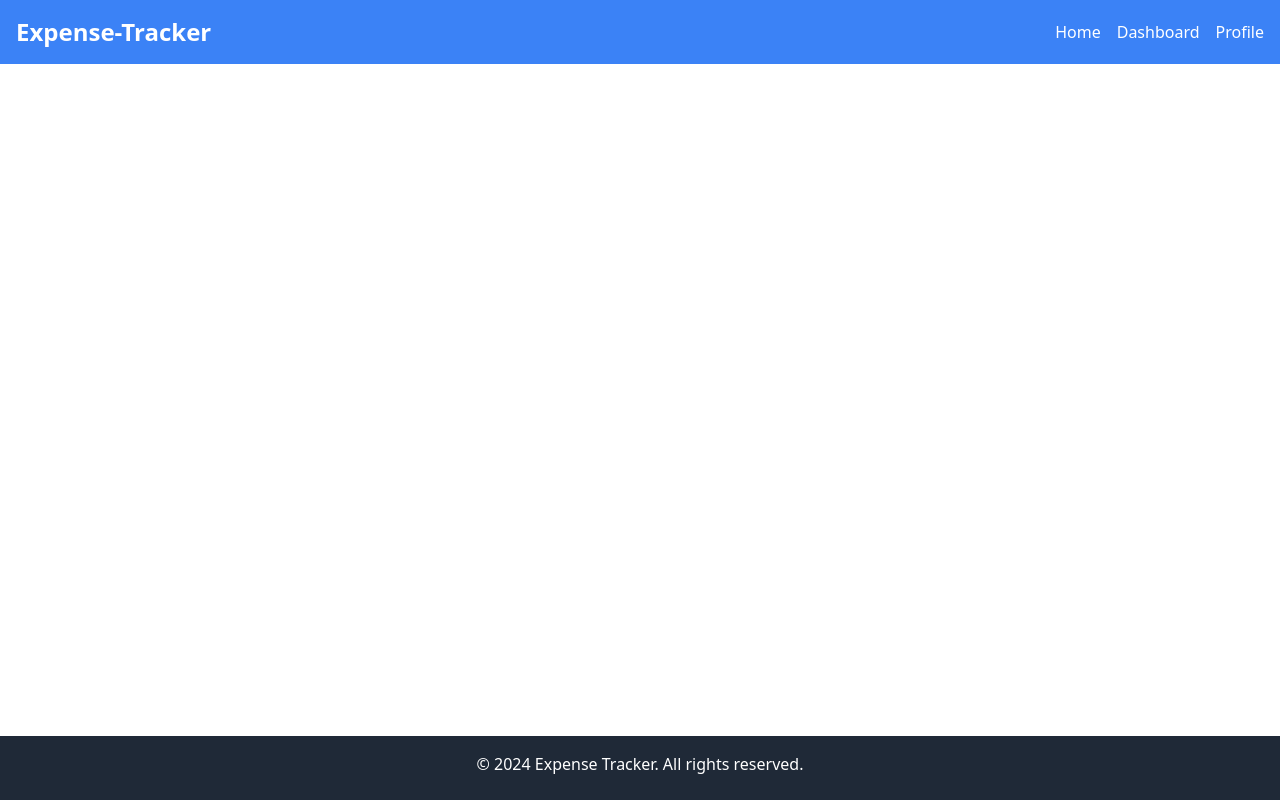
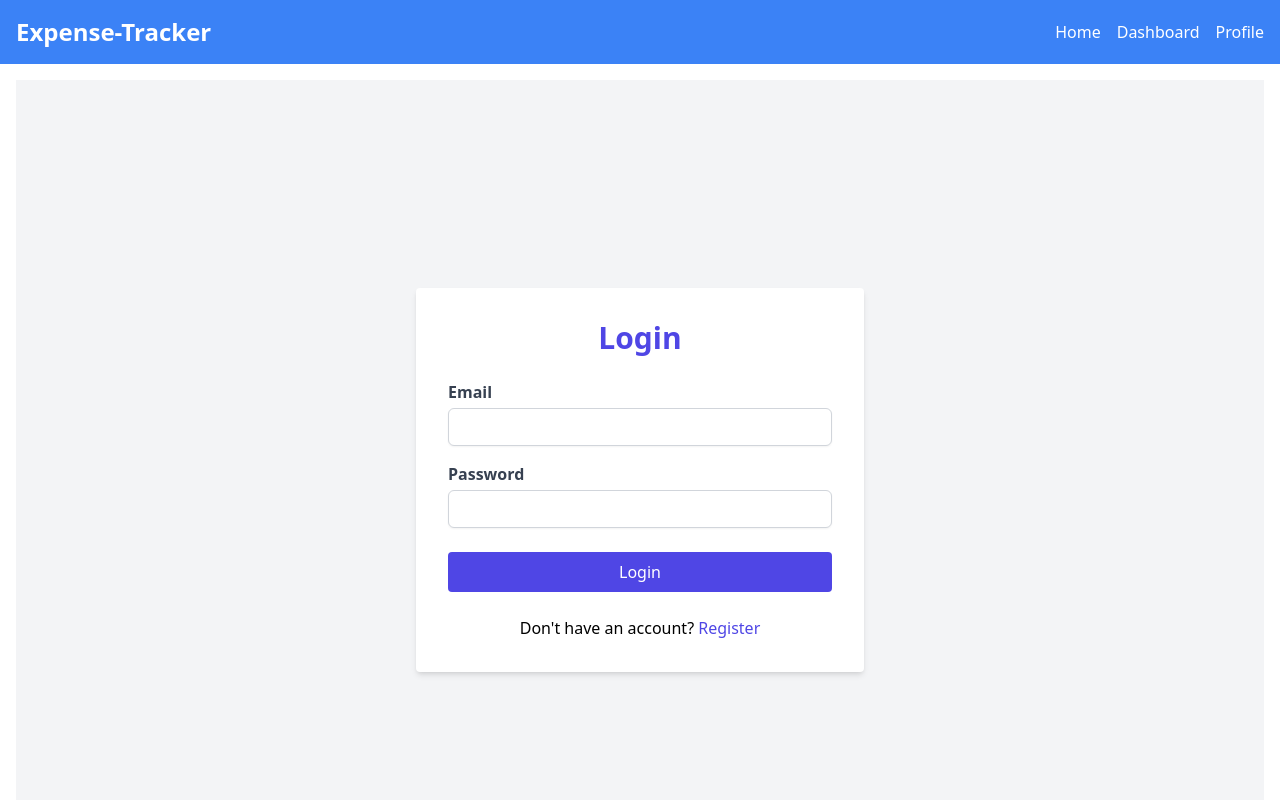
Before and after one commit to Zikam1/Expense-Tracker, a Nuxt app: page /Login in a window 1280 px wide. Shown: the top 800 px of the page. Built offline with nearby package versions, Linux system fonts and the light colour scheme.

Commit message:
authentication

```diff
--- /dev/null
+++ b/pages/Login.vue
@@ -0,0 +1,82 @@
+<template>
+    <div class="min-h-screen flex items-center justify-center bg-gray-100">
+      <div class="bg-white p-8 rounded shadow-md w-full max-w-md">
+        <h2 class="text-3xl font-bold mb-6 text-center text-indigo-600">Login</h2>
+        <form @submit.prevent="handleLogin">
+          <div class="mb-4">
+            <label for="email" class="block text-gray-700 font-semibold">Email</label>
+            <input
+              v-model="email"
+              type="email"
+              id="email"
+              required
+              class="mt-1 block w-full px-3 py-2 border border-gray-300 rounded-md shadow-sm focus:outline-none focus:ring-indigo-500 focus:border-indigo-500 sm:text-sm"
+              :class="{ 'border-red-500': emailError }"
+            />
+            <p v-if="emailError" class="text-red-500 text-sm mt-1">{{ emailError }}</p>
+          </div>
+          <div class="mb-6">
+            <label for="password" class="block text-gray-700 font-semibold">Password</label>
+            <input
+              v-model="password"
+              type="password"
+              id="password"
+              required
+              class="mt-1 block w-full px-3 py-2 border border-gray-300 rounded-md shadow-sm focus:outline-none focus:ring-indigo-500 focus:border-indigo-500 sm:text-sm"
+              :class="{ 'border-red-500': passwordError }"
+            />
+            <p v-if="passwordError" class="text-red-500 text-sm mt-1">{{ passwordError }}</p>
+          </div>
+          <button
+            type="submit"
+            class="w-full bg-indigo-600 text-white py-2 px-4 rounded hover:bg-indigo-700 focus:outline-none focus:bg-indigo-700"
+          >
+            Login
+          </button>
+        </form>
+        <p class="mt-6 text-center">
+          Don't have an account? <nuxt-link to="/register" class="text-indigo-600">Register</nuxt-link>
+        </p>
+      </div>
+    </div>
+  </template>
+
+  <script>
+  import { ref } from 'vue';
+
+  export default {
+    setup() {
+      const email = ref('');
+      const password = ref('');
+      const emailError = ref(null);
+      const passwordError = ref(null);
+
+      const validateEmail = (email) => {
+        const re = /^[^\s@]+@[^\s@]+\.[^\s@]+$/;
+        return re.test(email);
+      };
+
+      const handleLogin = () => {
+        emailError.value = !validateEmail(email.value) ? 'Invalid email address' : null;
+        passwordError.value = password.value.length < 6 ? 'Password must be at least 6 characters' : null;
+
+        if (!emailError.value && !passwordError.value) {
+          // Handle login logic here (e.g., call API, set auth state)
+          console.log('Login with:', { email: email.value, password: password.value });
+        }
+      };
+
+      return {
+        email,
+        password,
+        emailError,
+        passwordError,
+        handleLogin,
+      };
+    },
+  };
+  </script>
+
+  <style scoped>
+  /* Additional custom styles */
+  </style>
--- /dev/null
+++ b/pages/Register.vue
@@ -0,0 +1,53 @@
+<template>
+    <div class="min-h-screen flex items-center justify-center bg-gray-100">
+      <div class="bg-white p-8 rounded shadow-md w-full max-w-md">
+        <h2 class="text-2xl font-bold mb-6 text-center">Register</h2>
+        <form @submit.prevent="handleRegister">
+          <div class="mb-4">
+            <label for="name" class="block text-gray-700">Name</label>
+            <input v-model="name" type="text" id="name" required class="mt-1 block w-full px-3 py-2 border border-gray-300 rounded-md shadow-sm focus:outline-none focus:ring-indigo-500 focus:border-indigo-500 sm:text-sm">
+          </div>
+          <div class="mb-4">
+            <label for="email" class="block text-gray-700">Email</label>
+            <input v-model="email" type="email" id="email" required class="mt-1 block w-full px-3 py-2 border border-gray-300 rounded-md shadow-sm focus:outline-none focus:ring-indigo-500 focus:border-indigo-500 sm:text-sm">
+          </div>
+          <div class="mb-6">
+            <label for="password" class="block text-gray-700">Password</label>
+            <input v-model="password" type="password" id="password" required class="mt-1 block w-full px-3 py-2 border border-gray-300 rounded-md shadow-sm focus:outline-none focus:ring-indigo-500 focus:border-indigo-500 sm:text-sm">
+          </div>
+          <button type="submit" class="w-full bg-indigo-600 text-white py-2 px-4 rounded hover:bg-indigo-700 focus:outline-none focus:bg-indigo-700">Register</button>
+        </form>
+        <p class="mt-6 text-center">
+          Already have an account? <nuxt-link to="/login" class="text-indigo-600">Login</nuxt-link>
+        </p>
+      </div>
+    </div>
+  </template>
+
+  <script>
+  import { ref } from 'vue';
+
+  export default {
+    setup() {
+      const name = ref('');
+      const email = ref('');
+      const password = ref('');
+
+      const handleRegister = () => {
+        // Handle registration logic here (e.g., call API, set auth state)
+        console.log('Register with:', { name: name.value, email: email.value, password: password.value });
+      };
+
+      return {
+        name,
+        email,
+        password,
+        handleRegister,
+      };
+    },
+  };
+  </script>
+
+  <style scoped>
+  /* Add custom styles here if needed */
+  </style>
```
